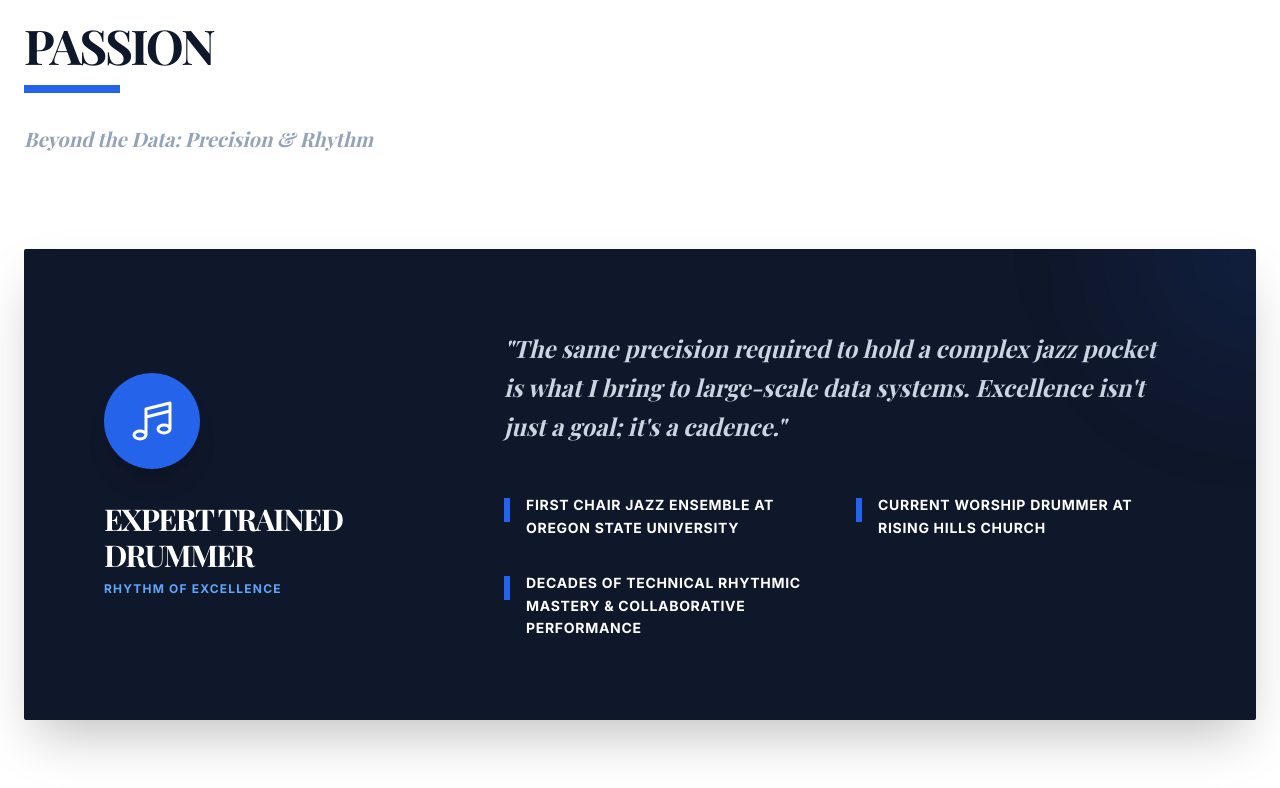
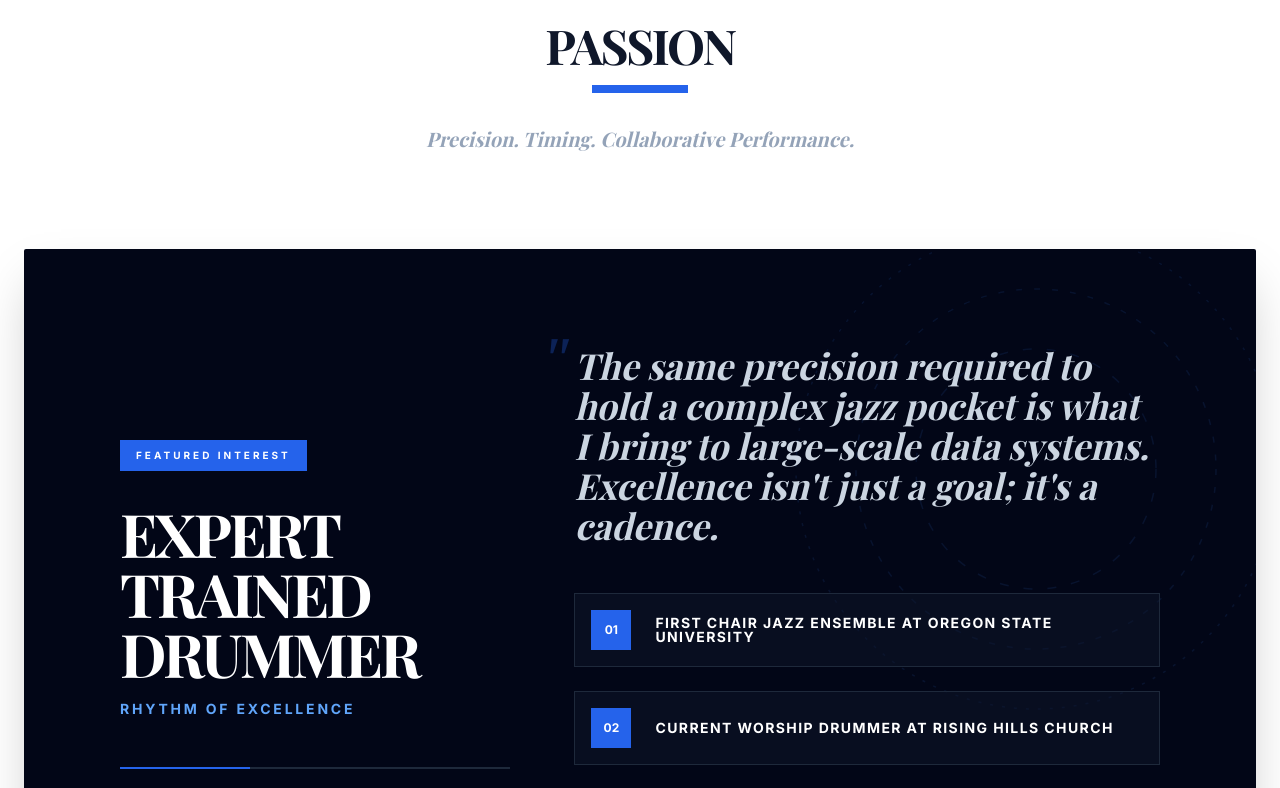
Before and after one commit to btburns308/brian-portfolio, a React (Vite) app: page / in a window 1280 px wide. Shown: the part 7500-8288 px from the top of the page. Built offline with nearby package versions, Linux system fonts and the light colour scheme; a web font is replaced by a local one.

Commit message:
Update PassionSection.tsx

```diff
--- a/components/PassionSection.tsx
+++ b/components/PassionSection.tsx
@@ -8,42 +8,59 @@ interface PassionProps {
 const PassionSection: React.FC<PassionProps> = ({ passions }) => {
   return (
     <div className="max-w-7xl mx-auto px-6">
-      <div className="mb-24">
+      <div className="mb-24 flex flex-col items-center text-center">
         <h2 className="text-5xl font-black text-slate-900 mb-4 tracking-tighter uppercase">Passion</h2>
         <div className="w-24 h-2 bg-blue-600"></div>
-        <p className="mt-8 text-xl text-slate-400 italic serif">Beyond the Data: Precision & Rhythm</p>
+        <p className="mt-8 text-xl text-slate-400 italic serif">Precision. Timing. Collaborative Performance.</p>
       </div>
 
-      <div className="grid grid-cols-1 lg:grid-cols-1 gap-12">
+      <div className="grid grid-cols-1 gap-12">
         {passions.map((passion, idx) => (
-          <div key={idx} className="bg-slate-900 text-white p-12 lg:p-20 rounded-sm flex flex-col lg:flex-row gap-16 items-center shadow-2xl relative overflow-hidden group">
-            {/* Background Accent */}
-            <div className="absolute top-0 right-0 w-64 h-64 bg-blue-600/10 rounded-full -mr-32 -mt-32 blur-3xl group-hover:bg-blue-600/20 transition-all duration-700"></div>
-
-            <div className="w-full lg:w-1/3 flex flex-col items-center lg:items-start">
-              <div className="w-24 h-24 bg-blue-600 flex items-center justify-center rounded-full mb-8 shadow-xl">
-                <svg className="w-12 h-12 text-white" fill="none" stroke="currentColor" viewBox="0 0 24 24">
-                  <path strokeLinecap="round" strokeLinejoin="round" strokeWidth="1.5" d="M9 19V6l12-3v13M9 19c0 1.105-1.343 2-3 2s-3-.895-3-2 1.343-2 3-2 3 .895 3 2zm12-3c0 1.105-1.343 2-3 2s-3-.895-3-2 1.343-2 3-2 3 .895 3 2zM9 10l12-3"></path>
+          <div key={idx} className="bg-slate-950 text-white rounded-sm overflow-hidden shadow-2xl relative group">
+            {/* Background Decorative Element */}
+            <div className="absolute inset-0 opacity-10 pointer-events-none overflow-hidden">
+               <svg className="absolute -right-20 -top-20 w-[600px] h-[600px] text-blue-500" fill="currentColor" viewBox="0 0 200 200">
+                  <circle cx="100" cy="100" r="80" fill="none" stroke="currentColor" strokeWidth="0.5" strokeDasharray="1 3" />
+                  <circle cx="100" cy="100" r="60" fill="none" stroke="currentColor" strokeWidth="0.5" strokeDasharray="2 4" />
+                  <circle cx="100" cy="100" r="40" fill="none" stroke="currentColor" strokeWidth="0.5" strokeDasharray="3 5" />
                </svg>
             </div>
-              <h3 className="text-3xl font-black uppercase tracking-tighter mb-2 text-center lg:text-left">{passion.role}</h3>
-              <p className="text-blue-400 font-bold uppercase tracking-widest text-xs">{passion.title}</p>
+
+            <div className="relative z-10 p-12 lg:p-24 flex flex-col lg:flex-row gap-16 items-center">
+              <div className="w-full lg:w-2/5">
+                <div className="inline-block px-4 py-2 bg-blue-600 text-[10px] font-black uppercase tracking-[0.3em] mb-8">
+                  Featured Interest
+                </div>
+                <h3 className="text-5xl lg:text-6xl font-black uppercase tracking-tighter mb-4 leading-[0.9]">
+                  {passion.role}
+                </h3>
+                <p className="text-blue-400 font-bold uppercase tracking-[0.2em] text-sm">
+                  {passion.title}
+                </p>
+
+                <div className="mt-12 h-0.5 w-full bg-slate-800 relative">
+                  <div className="absolute left-0 top-0 h-full w-1/3 bg-blue-600"></div>
+                </div>
               </div>
 
-            <div className="w-full lg:w-2/3">
-              <p className="text-2xl text-slate-300 leading-relaxed italic serif mb-12">
-                "{passion.description}"
-              </p>
+              <div className="w-full lg:w-3/5">
+                <blockquote className="text-3xl lg:text-4xl text-slate-300 leading-tight italic serif mb-12 relative">
+                  <span className="absolute -left-8 -top-4 text-6xl text-blue-600/30 font-serif">"</span>
+                  {passion.description}
+                </blockquote>
 
-              <div className="grid grid-cols-1 md:grid-cols-2 gap-8">
+                <div className="grid grid-cols-1 gap-6">
                   {passion.highlights.map((highlight, hIdx) => (
-                  <div key={hIdx} className="flex items-start gap-4">
-                    <div className="w-1.5 h-6 bg-blue-600 shrink-0 mt-1"></div>
-                    <p className="text-sm font-bold text-white uppercase tracking-wider leading-relaxed">
+                    <div key={hIdx} className="flex items-center gap-6 p-4 border border-slate-800 bg-slate-900/50 hover:border-blue-600 transition-colors">
+                      <div className="w-10 h-10 shrink-0 bg-blue-600 flex items-center justify-center font-black text-xs">
+                        0{hIdx + 1}
+                      </div>
+                      <p className="text-sm font-bold text-white uppercase tracking-widest leading-none">
                         {highlight}
                       </p>
                     </div>
                   ))}
+                </div>
               </div>
             </div>
           </div>
```
Lines whose indentation alone changed are shown as unchanged.
